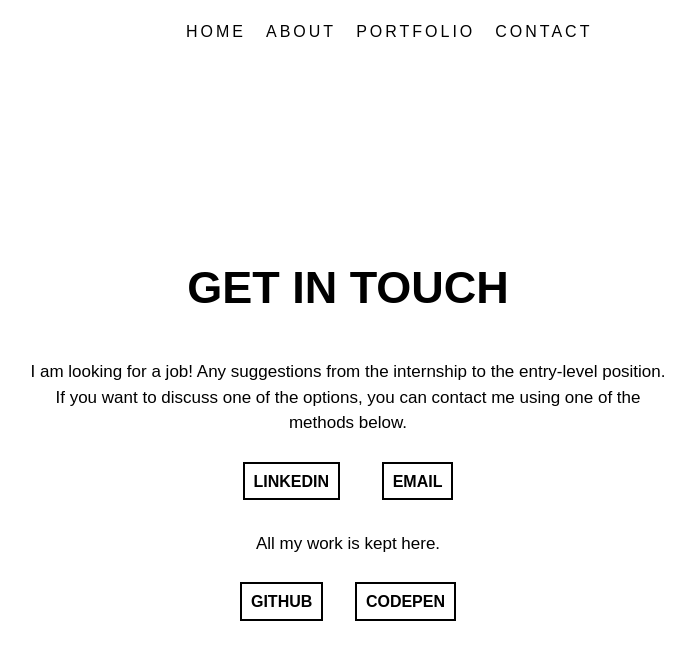
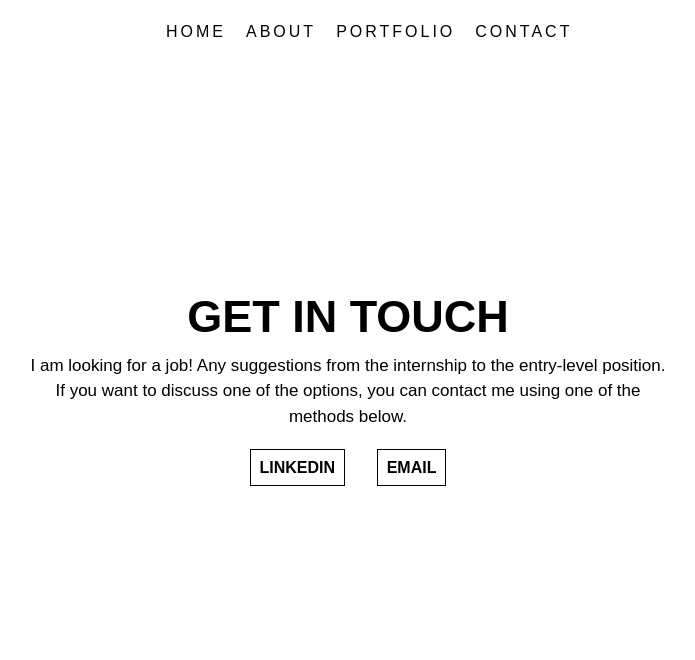
Before and after one commit to viktoriia-yash/portfolio-resume, a plain HTML site: page contact.html in a window 1280 px wide. Shown: the whole page, without its empty margins (292-987 px from the left). Drawn offline with Linux system fonts and the light colour scheme.

```diff
--- a/contact.html
+++ b/contact.html
@@ -65,26 +65,6 @@
               >
             </div>
           </div>
-
-          <p>All my work is kept here.</p>
-          <div class="my-work-links">
-            <div class="github">
-              <a
-                href="https://github.com/viktoriia-yash"
-                target="_blank"
-                title="GitHub"
-                >GitHub</a
-              >
-            </div>
-            <div class="codepen">
-              <a
-                href="https://codepen.io/piculus"
-                target="_blank"
-                title="Codepen"
-                >Codepen</a
-              >
-            </div>
-          </div>
         </div>
       </section>
     </div>
--- a/css/style.css
+++ b/css/style.css
@@ -1,7 +1,10 @@
-body {
+*,
+*::after,
+*::before {
   margin: 0;
   padding: 0;
-  font-family: Arial, Helvetica, sans-serif;
+  box-sizing: border-box;
+    font-family: Arial, Helvetica, sans-serif;
 }
 
 .container,
@@ -157,7 +160,7 @@ body {
   display: flex;
   align-items: center;
   width: 50%;
-  margin: 40px auto;
+  margin: 0 auto;
   min-height: 80vh;
 }
 
@@ -171,7 +174,7 @@ body {
   font-size: 17px;
   line-height: 150%;
   text-align: center;
-  margin-top: 20px;
+  margin-top: 10px;
 }
 
 .contact-text a {
@@ -182,7 +185,7 @@ body {
   margin: 0 -0.25rem;
   padding: 0.55rem 0.55rem;
   transition: color 0.3s ease-in-out, box-shadow 0.3s ease-in-out;
-  border: 2px solid #000;
+  border: 1px solid #000;
 }
 
 .contact-text a:hover {
@@ -190,20 +193,14 @@ body {
   color: #fff;
 }
 
-.contact-links,
-.my-work-links {
+.contact-links {
   display: flex;
   justify-content: center;
-  padding: 20px 0;
+  padding: 30px 0 0 0;
 }
 
 .linkedin-l,
 .email-l {
-  padding: 0 25px;
-}
-
-.github,
-.codepen {
   padding: 0 20px;
 }
 
```
Also changed, not shown: portfolio.html (+12 -2 lines).
